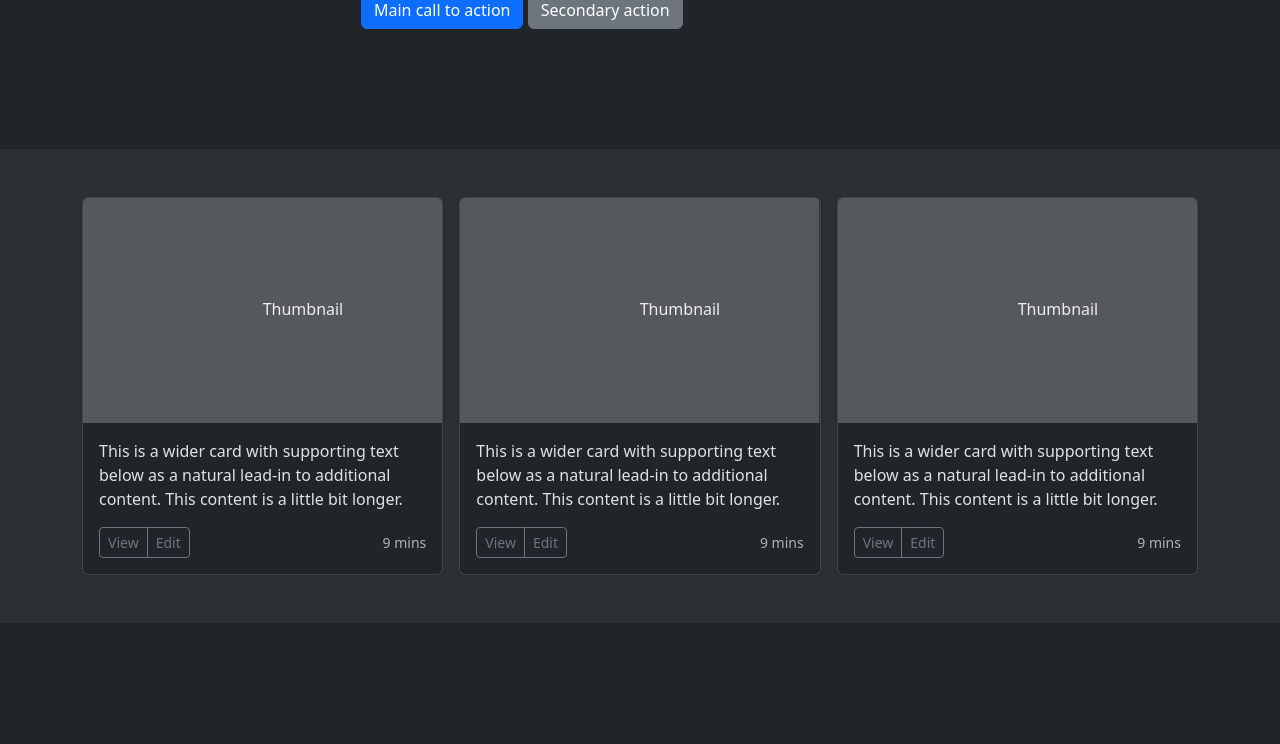
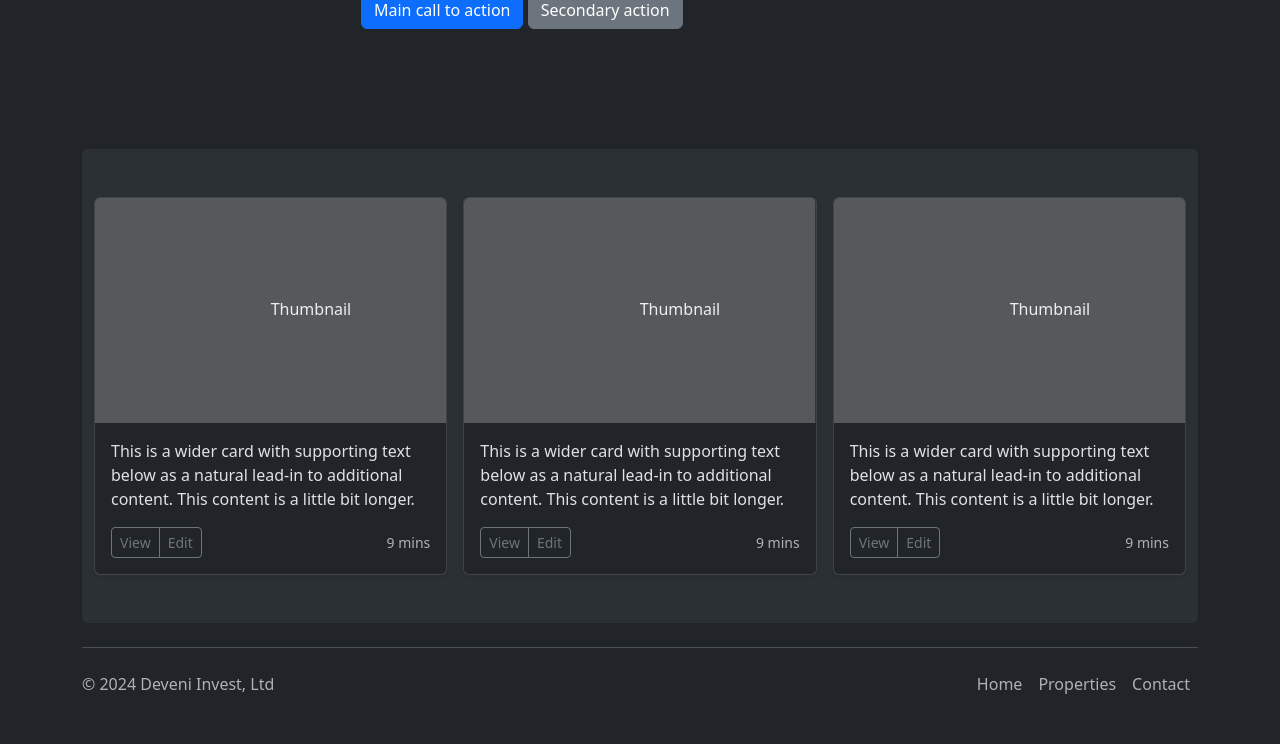
Before and after one commit to kdenev/real_estate_webapp, a Flask app: page / in a window 1280 px wide. Shown: the part 371-1115 px from the top of the page. Before the commit the page ends 946 px from the top, so only its background shows below. Run offline with Flask 3, Linux system fonts and the light colour scheme; some libraries are stand-ins or nearby versions.

Commit message:
Design finished

```diff
--- a/templates/index.html
+++ b/templates/index.html
@@ -13,25 +13,24 @@
 <body>
  <!-- --------------------------------------------------  -->
   <div class="container">
- <nav class="navbar navbar-expand-lg bg-body-tertiary rounded fixed-top" aria-label="Thirteenth navbar example">
+ <nav class="navbar navbar-expand-lg bg-body-tertiary rounded fixed-top">
   <div class="container-fluid">
     <button class="navbar-toggler" type="button" data-bs-toggle="collapse" data-bs-target="#navbarsExample11" aria-controls="navbarsExample11" aria-expanded="false" aria-label="Toggle navigation">
       <span class="navbar-toggler-icon"></span>
     </button>
-
     <div class="collapse navbar-collapse d-lg-flex" id="navbarsExample11">
       <a class="navbar-brand" href="{{ url_for('index') }}">
         <img src="{{ url_for('static', filename='assets/logo/logo.png') }}" alt="company logo" height="100" width="150">
       </a>
       <ul class="navbar-nav col-lg-6 justify-content-lg-center">
         <li class="nav-item">
-          <a class="nav-link active" aria-current="page" href="#">{{ _('Home') }}</a>
+          <a class="nav-link active" href="#">{{ _('Home') }}</a>
         </li>
         <li class="nav-item">
-          <a class="nav-link active" aria-current="page" href="#">{{ _('Properties') }}</a>
+          <a class="nav-link active" href="#">{{ _('Properties') }}</a>
         </li>
         <li class="nav-item">
-          <a class="nav-link active" aria-current="page" href="#">{{ _('Contact') }}</a>
+          <a class="nav-link active" href="#">{{ _('Contact') }}</a>
         </li>
       </ul>
     </div>
@@ -54,10 +53,9 @@
 
     </div>
 
-
-      <div class="album py-5 bg-body-tertiary">
+    <div class="container">
+      <div class="album py-5 bg-body-tertiary rounded">
         <div class="container">
-
           <div class="row row-cols-1 row-cols-sm-12 row-cols-md-3 g-3">
             <div class="col">
               <div class="card shadow-sm">
@@ -107,6 +105,22 @@
           </div>
         </div>
       </div>
+    </div>
+    <div class="container">
+      <footer class="d-flex flex-wrap justify-content-between align-items-center py-3 my-4 border-top">
+        <p class="col-md-4 mb-0 text-body-secondary">© 2024 Deveni Invest, Ltd</p>
+
+        <a href="/" class="col-md-4 d-flex align-items-center justify-content-center mb-3 mb-md-0 me-md-auto link-body-emphasis text-decoration-none">
+          <svg class="bi me-2" width="40" height="32"><use xlink:href="#bootstrap"></use></svg>
+        </a>
+
+        <ul class="nav col-md-4 justify-content-end">
+          <li class="nav-item"><a href="#" class="nav-link px-2 text-body-secondary">Home</a></li>
+          <li class="nav-item"><a href="#" class="nav-link px-2 text-body-secondary">Properties</a></li>
+          <li class="nav-item"><a href="#" class="nav-link px-2 text-body-secondary">Contact</a></li>
+        </ul>
+      </footer>
+    </div>
       {{ bootstrap.load_js() }}
 </body>
 </html>
```
